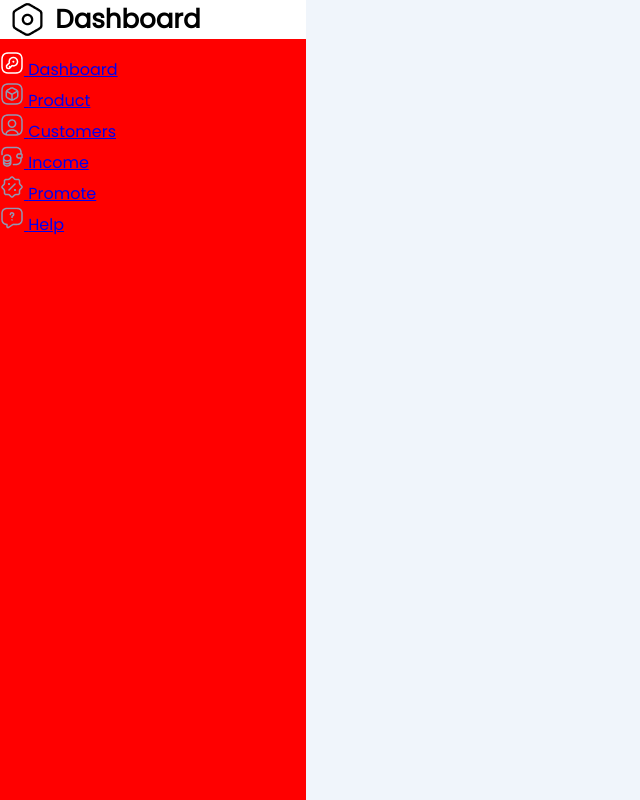
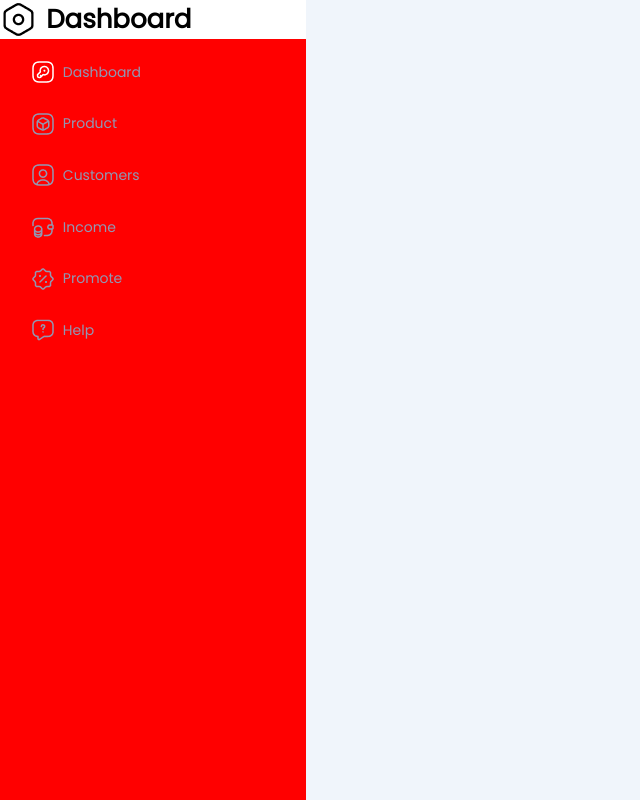
Before and after one commit to joannastolowska/BF_m10_task2, a plain HTML site: page index.html in a window 1280 px wide. Shown: the whole page, without its empty margins (0-640 px from the left). Drawn offline with Linux system fonts and the light colour scheme.

Commit message:
JS_adding_html_css

```diff
--- a/styles.css
+++ b/styles.css
@@ -22,7 +22,7 @@ body {
 }
 
 .sidebar .logo-details img {
-    padding: 3%;
+    padding-right: 3%;
 }
 
 
@@ -42,14 +42,35 @@ body {
 .sidebar .nav-links {
     background: red;
     height: 100%;
-    padding-top: 4%;
-}
-/* body {
-    background: #000000;
-    font-family: 'Poppins', sans-serif;
+    padding-top: 7%;
+    padding-left: 10%;
+
 }
 
-.dashboard-page{
+.sidebar .nav-links li {
+    position: relative;
+    list-style: none;
+    padding-bottom: 10%;
+
+}
+
+.sidebar .nav-links li img {
+    padding-right: 3%;
+}
+
+.sidebar .nav-links li a {
+    display: flex;
+    align-items: center;
+    text-decoration: none;
+}
+.sidebar .nav-links li a .link-name {
+    font-size: 14px;
+    font-weight: 500;
+    color: #9197B3;
+}
+
+
+/* .dashboard-page{
     max-width: 1440px;
     background: #FAFBFF;;
 }
@@ -84,4 +105,4 @@ header{
     height: 472px;
     border-radius: 30px;
     background: #FFFFFF;
-} */
+}  */
```
